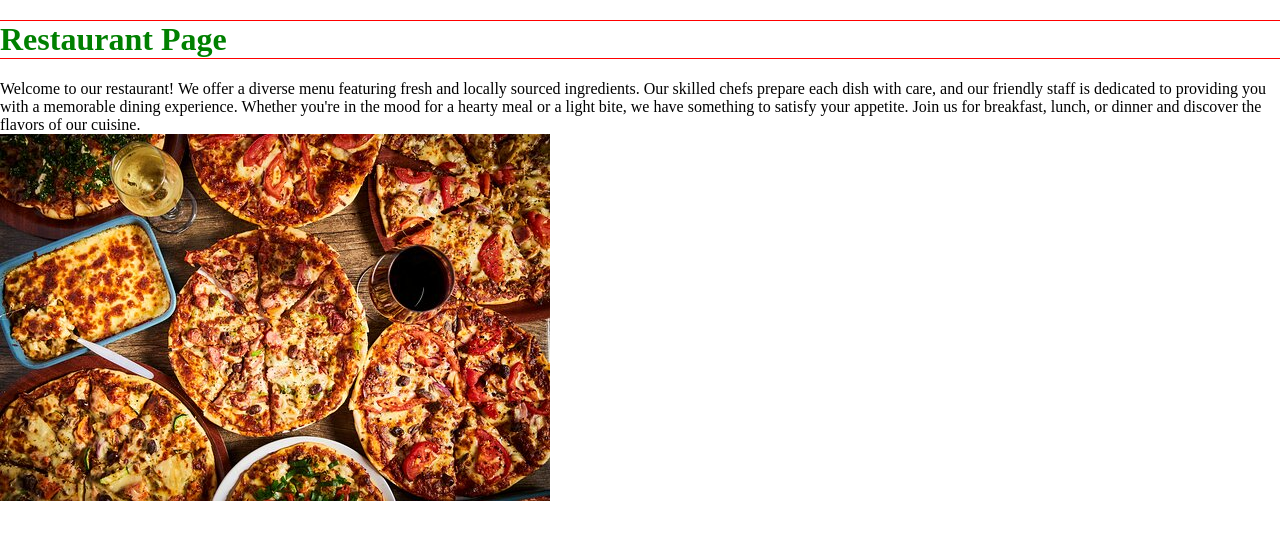
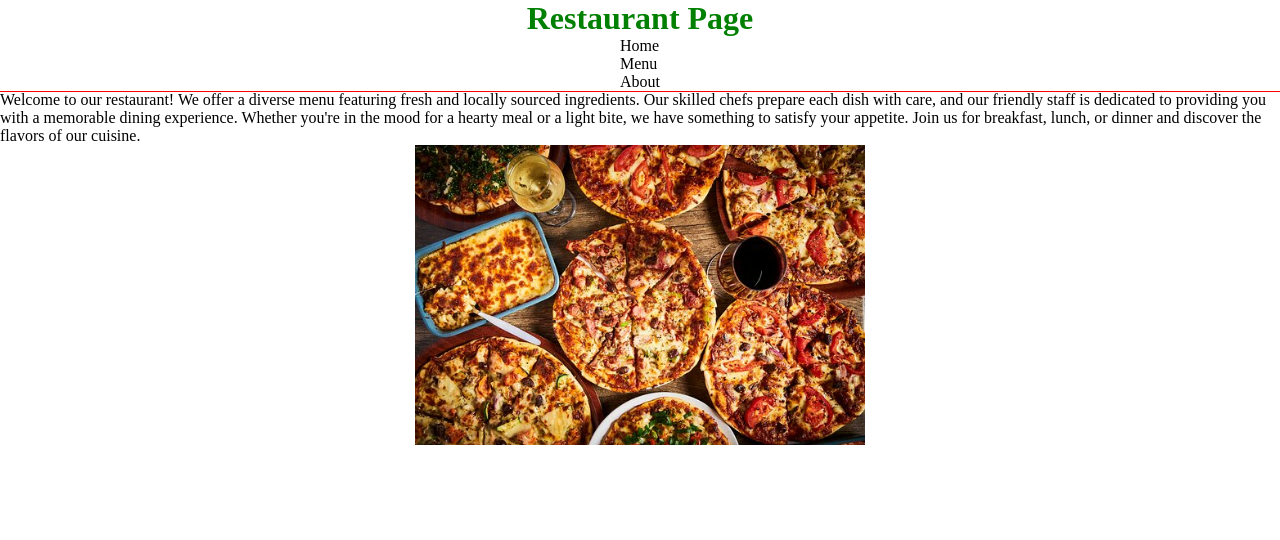
Before and after one commit to danutdotrar/restaurant-page-TOP, a website built with webpack: page dist/index.html in a window 1280 px wide. Built offline with nearby package versions, Linux system fonts and the light colour scheme.

Commit message:
Add header structure

```diff
--- a/src/pageLoad.js
+++ b/src/pageLoad.js
@@ -7,22 +7,43 @@ function component() {
 
     // Create elements
     const header = document.createElement("div");
+    const headerTabs = document.createElement("div");
     const h1 = document.createElement("h1");
+
+    const homeTab = document.createElement("div");
+    const menuTab = document.createElement("div");
+    const aboutTab = document.createElement("div");
+
     const restaurantInfo = document.createElement("div");
 
     // Add header
     h1.textContent = "Restaurant Page";
     header.className = "header";
+
+    // Tabs
+    homeTab.textContent = "Home";
+    menuTab.textContent = "Menu";
+    aboutTab.textContent = "About";
+
+    // Add class to headerTabs
+    headerTabs.className = "header-tabs";
+
+    headerTabs.appendChild(homeTab);
+    headerTabs.appendChild(menuTab);
+    headerTabs.appendChild(aboutTab);
+
     header.appendChild(h1);
+    header.appendChild(headerTabs);
 
     // Add restaurant info
-    restaurantInfo.className = "about-info";
+    restaurantInfo.className = "home-info";
     restaurantInfo.innerText =
         "Welcome to our restaurant! We offer a diverse menu featuring fresh and locally sourced ingredients. Our skilled chefs prepare each dish with care, and our friendly staff is dedicated to providing you with a memorable dining experience. Whether you're in the mood for a hearty meal or a light bite, we have something to satisfy your appetite. Join us for breakfast, lunch, or dinner and discover the flavors of our cuisine.";
 
     // Add home image
     const homeImage = new Image();
     homeImage.src = Icon;
+    homeImage.className = "home-image";
 
     // Add elements to content div
     content.appendChild(header);
--- a/src/style.css
+++ b/src/style.css
@@ -2,15 +2,42 @@
     box-sizing: border-box;
 }
 
+html {
+    height: 100%;
+}
+
 body {
+    min-height: 100vh;
+    width: 100%;
+    padding: 0;
     margin: 0;
+    /* display: flex;
+    flex-direction: column; */
 }
 
 .header {
+    display: flex;
+    flex-direction: column;
+    align-items: center;
+    width: 100%;
     outline: 1px solid red;
-    width: 100%;
+}
+
+#content {
+    height: 100vh;
+    display: flex;
+    flex-direction: column;
+    /* justify-content: center; */
+    align-items: center;
+}
+
+.home-image {
+    width: 450px;
+    height: auto;
 }
 
 h1 {
+    margin: 0;
+    padding: 0;
     color: green;
 }
```
Also changed, not shown: dist/main.js.
